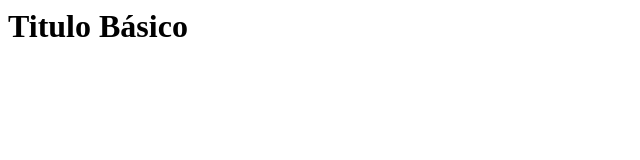
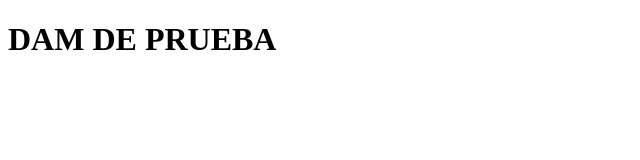
Before and after one commit to DiosGonzalo/PedroDiazGonzaloDiosPMDM, a plain HTML site: page index.html in a window 1280 px wide. Shown: the whole page, without its empty margins (0-640 px from the left). Drawn offline with Linux system fonts and the light colour scheme.

Commit message:
Subida del index

```diff
--- a/index.html
+++ b/index.html
@@ -1 +1,11 @@
-<h1>Titulo Básico</h1>
+<!DOCTYPE html>
+<html lang="en">
+<head>
+    <meta charset="UTF-8">
+    <meta name="viewport" content="width=device-width, initial-scale=1.0">
+    <title>Document</title>
+</head>
+<body>
+    <h1>DAM DE PRUEBA</h1>
+</body>
+</html>
```
